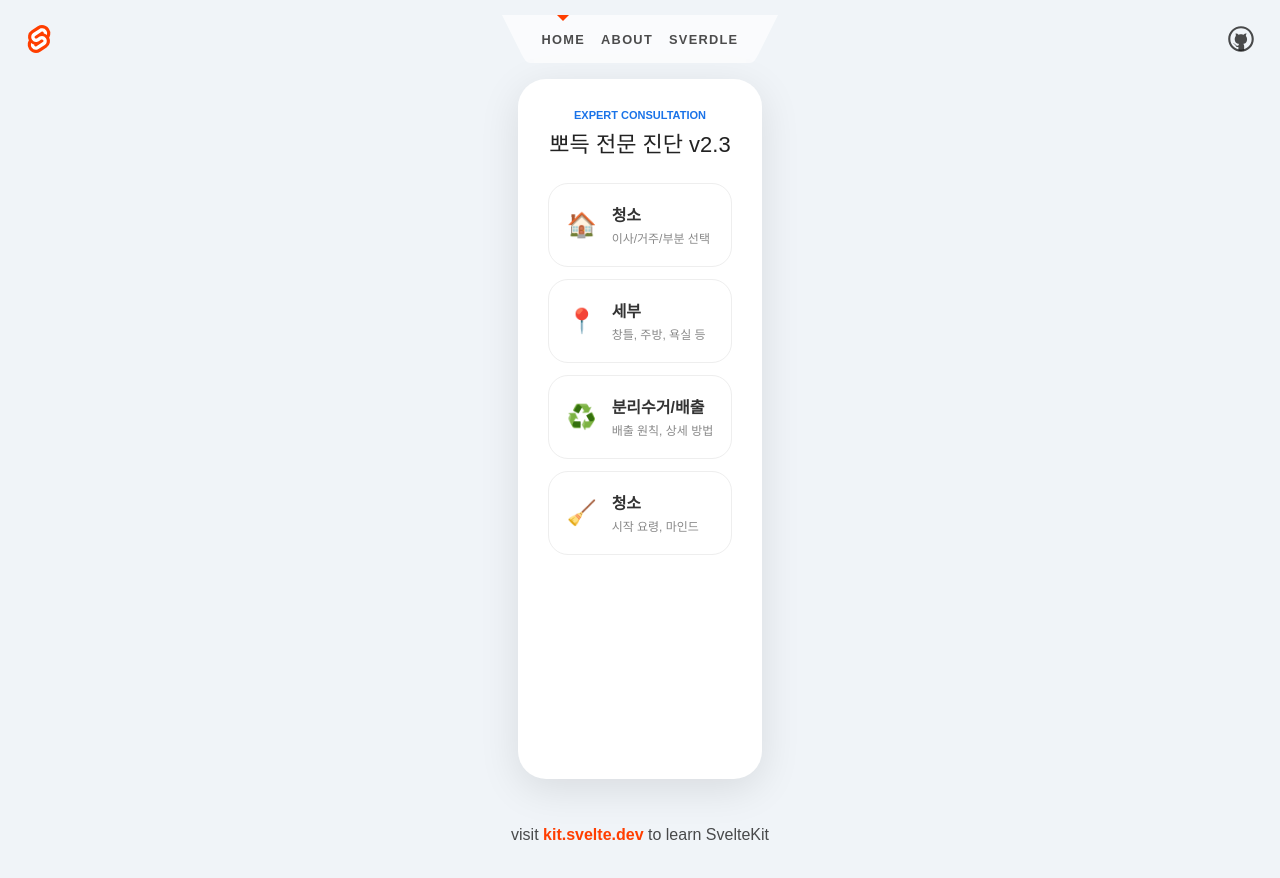
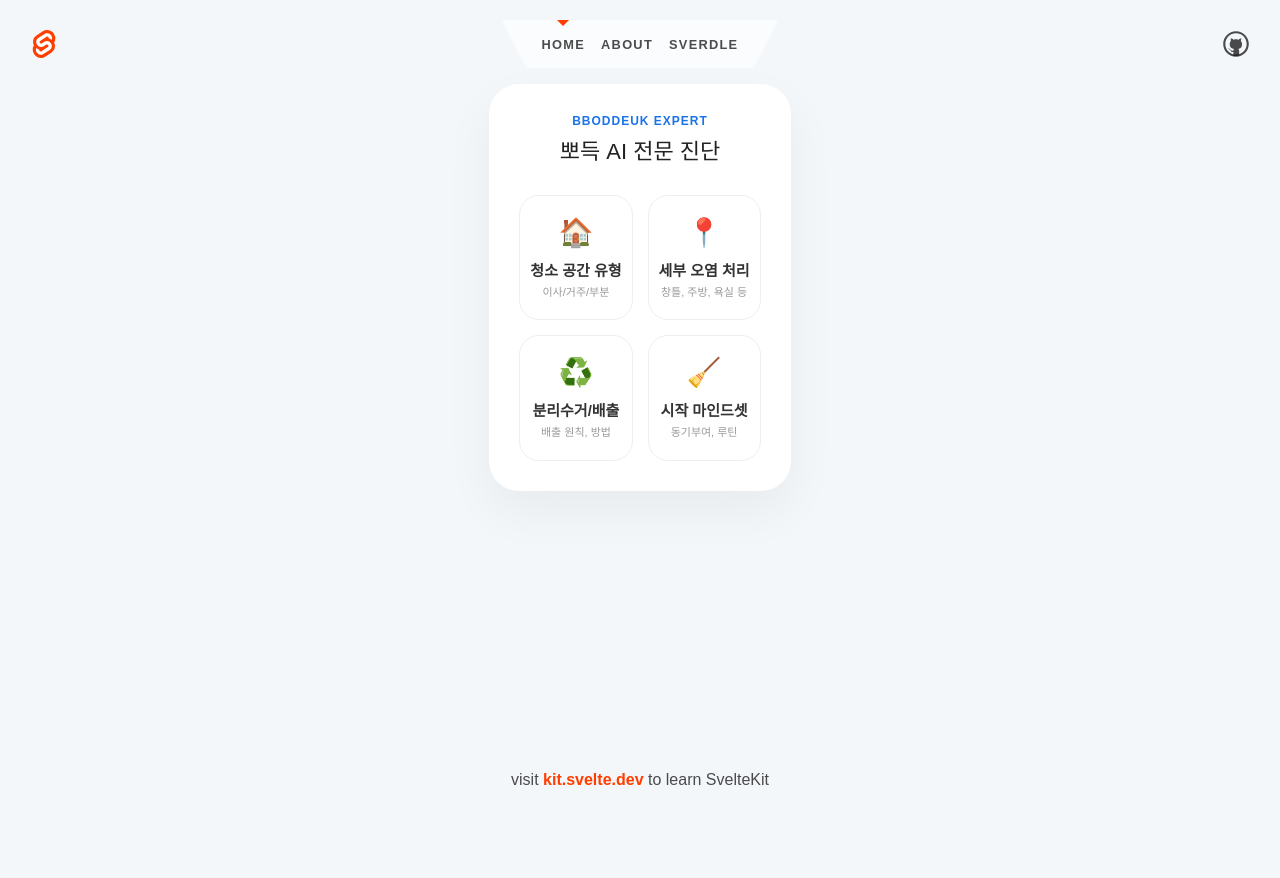
Before and after one commit to jukim1234/clean, a SvelteKit app: page / in a window 1280 px wide. Shown: the top 878 px of the page. After the commit the page ends 840 px from the top, so only its background shows below. Built offline with nearby package versions, Linux system fonts and the light colour scheme.

Commit message:
Sandbox snapshot commit

```diff
--- a/src/routes/+page.svelte
+++ b/src/routes/+page.svelte
@@ -4,93 +4,33 @@
 	let GoogleGenerativeAI;
 	let genAI;
 
-	// 단계 관리: 1(대분류 선택), 2(중분류 번호입력), 3(상세내용 및 사진)
+	// 단계 관리: 1(대분류 버튼), 2(주제 직접 입력), 3(상세내용 가이드)
 	let step = 1;
 	let mainSelection = '';
-	let subSelectionLabel = '';
-	let placeholderText = '';
+	let subTopic = ''; // 사용자가 직접 입력한 주제
+	let placeholderText = '상세한 상황을 입력해주세요.';
 	let chatLog = [];
 
-	let userNumberInput = ''; // 번호 입력값
-	let userQuestion = ''; // 상세 문의 내용
+	let userQuestion = '';
 	let resultHtml = '';
 	let isLoading = false;
 	let imageInput;
 
-	// [대분류] - 화면 노출
+	// [1. 대분류 - 2x2 그리드용 구성]
 	const mainOptions = [
-		{ id: 'space', label: '🏠 청소 공간 유형', desc: '이사/거주/부분 선택' },
+		{ id: 'space', label: '🏠 청소 공간 유형', desc: '이사/거주/부분' },
 		{ id: 'stain', label: '📍 세부 오염 처리', desc: '창틀, 주방, 욕실 등' },
-		{ id: 'recycle', label: '♻️ 분리수거/배출', desc: '배출 원칙, 상세 방법' },
-		{ id: 'mind', label: '🧹 청소 시작 마인드셋', desc: '시작 요령, 마인드' }
+		{ id: 'recycle', label: '♻️ 분리수거/배출', desc: '배출 원칙, 방법' },
+		{ id: 'mind', label: '🧹 시작 마인드셋', desc: '동기부여, 루틴' }
 	];
 
-	// [중분류 로직 데이터] - 사용자는 질문을 읽고 번호를 입력해야 함
-	const subLogic = {
-		space: {
-			question:
-				'청소 공간 유형을 선택해주세요.\n1. 이사/입주 청소 (빈 집 상태)\n2. 거주/부분 청소 (살림 짐 있는 상태)',
-			options: {
-				'1': {
-					label: '이사/입주',
-					guide: '예: 24평형 구축 아파트입니다. 창틀 오염과 니코틴 제거가 시급합니다.'
-				},
-				'2': {
-					label: '거주/부분',
-					guide: '예: 현재 거주 중인 30평형입니다. 주방과 거실 바닥 위주로 진행하고 싶습니다.'
-				}
-			}
-		},
-		stain: {
-			question:
-				'집중 진단이 필요한 오염 구역을 선택해주세요.\n1. 창틀 및 베란다\n2. 주방 및 욕실\n3. 바닥 오염 및 기타',
-			options: {
-				'1': {
-					label: '창틀/베란다',
-					guide: '예: 창틀 하단 곰팡이가 심합니다. 외창 청소 포함 여부도 알려주세요.'
-				},
-				'2': {
-					label: '주방/욕실',
-					guide: '예: 욕실 실리콘 곰팡이와 주방 후드 기름때가 고민입니다.'
-				},
-				'3': {
-					label: '바닥/기타',
-					guide: '예: 반려동물 얼룩이 바닥에 배어있습니다. 특수 세척이 필요할까요?'
-				}
-			}
-		},
-		recycle: {
-			question:
-				'분리수거 및 배출 가이드를 선택해주세요.\n1. 일반/재활용 분리수거 원칙\n2. 대형 폐기물/가전 배출법\n3. 사진으로 직접 문의하기',
-			options: {
-				'1': {
-					label: '분리수거 원칙',
-					guide: '예: 음식물 묻은 플라스틱 용기도 재활용이 가능한지 궁금합니다.'
-				},
-				'2': {
-					label: '폐기물 배출',
-					guide: '예: 안 쓰는 낡은 소파와 고장 난 소형 가전 배출 방법을 알려주세요.'
-				},
-				'3': {
-					label: '사진 진단',
-					guide: '예: 첨부한 사진 속 물건을 어떤 봉투에 담아 버려야 하나요?'
-				}
-			}
-		},
-		mind: {
-			question:
-				'청소 시작이 막막하신가요? 질문을 골라주세요.\n1. 청소 마인드셋 (동기부여)\n2. 실천 요령 (오늘의 루틴)',
-			options: {
-				'1': {
-					label: '마인드셋',
-					guide: '예: 집 전체가 쓰레기장 같습니다. 포기하고 싶은데 조언 부탁드려요.'
-				},
-				'2': {
-					label: '실천 요령',
-					guide: '예: 퇴근 후 10분만 투자해서 거실을 유지하는 방법을 알려주세요.'
-				}
-			}
-		}
+	// [2. 주제에 따른 동적 가이드 생성 로직]
+	const getDynamicGuide = (topic) => {
+		if (topic.includes('창틀') || topic.includes('베란다')) return "예: 창틀 하단 곰팡이가 심하고 외창에 찌든 먼지가 많습니다. 제거 가능한가요?";
+		if (topic.includes('주방') || topic.includes('욕실') || topic.includes('후드')) return "예: 주방 후드 기름때가 딱딱하고, 욕실 타일 사이 변색이 심합니다.";
+		if (topic.includes('이사') || topic.includes('입주')) return "예: 24평형 신축 아파트입니다. 공사 분진 가루가 집안 전체에 가득합니다.";
+		if (topic.includes('바닥') || topic.includes('거실')) return "예: 강아지 소변 얼룩이 강화마루 사이사이에 배어있어 냄새가 납니다.";
+		return `예: '${topic}' 관련하여 현재 상황(범위, 오염 정도 등)을 구체적으로 알려주시면 뽀득 전문가가 진단해 드립니다.`;
 	};
 
 	onMount(async () => {
@@ -99,46 +39,42 @@
 			GoogleGenerativeAI = module.GoogleGenerativeAI;
 			const API_KEY = import.meta.env.VITE_GEMINI_API_KEY;
 			if (API_KEY) genAI = new GoogleGenerativeAI(API_KEY);
-		} catch (e) {
-			console.error('API 초기화 실패', e);
-		}
+		} catch (e) { console.error("초기화 실패", e); }
 	});
 
-	// 대분류 선택 시
 	function handleMainSelect(id) {
 		mainSelection = id;
-		chatLog = [{ role: 'ai', text: subLogic[id].question }];
+		let questionMsg = "";
+		if (id === 'space') questionMsg = "청소 공간 유형에 대해 알려주세요. (예: 이사/입주 청소, 거주/부분 청소 등)";
+		else if (id === 'stain') questionMsg = "집중 진단이 필요한 오염 구역에 대해 알려주세요. (예: 창틀 및 베란다, 주방 및 욕실, 바닥 오염 등)";
+		else if (id === 'recycle') questionMsg = "문의하실 분리수거 품목이나 배출 상황을 알려주세요. (예: 가전 배출, 플라스틱 분류 등)";
+		else questionMsg = "어떤 마인드셋이나 실천 요령이 궁금하신가요? (예: 청소 동기부여, 매일 10분 루틴 등)";
+
+		chatLog = [{ role: 'ai', text: questionMsg }];
 		step = 2;
 	}
 
-	// 번호 입력 제출 시
-	function handleNumberSubmit() {
-		const choice = subLogic[mainSelection].options[userNumberInput.trim()];
-		if (choice) {
-			subSelectionLabel = choice.label;
-			placeholderText = choice.guide;
-			chatLog = [
-				...chatLog,
-				{ role: 'user', text: `${userNumberInput}번 선택: ${choice.label}` },
-				{
-					role: 'ai',
-					text: '좋습니다. 상담에 필요한 정보를 아래에 입력해주세요. 사진을 함께 주시면 뽀득 전문가가 더 정밀하게 진단합니다.'
-				}
-			];
-			step = 3;
-		} else {
-			alert('번호를 다시 확인해주세요. (질문에 적힌 번호만 입력 가능합니다)');
+	function handleTopicSubmit() {
+		if (!subTopic.trim()) {
+			alert("주제를 입력해주세요.");
+			return;
 		}
+		placeholderText = getDynamicGuide(subTopic);
+		chatLog = [...chatLog,
+			{ role: 'user', text: subTopic },
+			{ role: 'ai', text: `'${subTopic}'에 대한 상세 상황을 아래에 입력해주세요. 현장 사진을 첨부하시면 더 정확한 진단서가 발행됩니다.` }
+		];
+		step = 3;
 	}
 
 	async function runAI() {
 		if (!genAI) return;
 		isLoading = true;
-		resultHtml = '뽀득 AI가 상담 리포트를 작성 중입니다...';
+		resultHtml = "뽀득 전문가 AI가 현장 데이터를 정밀 분석 중입니다...";
 
 		try {
 			const model = genAI.getGenerativeModel({ model: 'gemini-flash-latest' });
-			const prompt = `[뽀득 전문가 모드]\n분류: ${userPathInfo()}\n내용: ${userQuestion}\n[미션] 15년 경력 노하우를 담아 결함 체크리스트와 처방전을 작성해줘.`;
+			const prompt = `[뽀득 전문가 모드]\n분류: ${subTopic}\n상세상황: ${userQuestion}\n[규칙] 15년 노하우를 담아 결함 체크리스트와 처방전을 전문적으로 작성할 것.`;
 
 			let parts = [prompt];
 			if (imageInput?.files[0]) {
@@ -151,42 +87,25 @@
 			}
 
 			const result = await model.generateContent(parts);
-			resultHtml = `<strong>[뽀득 AI 진단서]</strong><br><br>${result.response.text().replace(/\n/g, '<br>')}`;
-		} catch (e) {
-			resultHtml = '상담 중 오류: ' + e.message;
-		} finally {
-			isLoading = false;
-		}
-	}
-
-	function userPathInfo() {
-		const mainName = mainOptions.find((o) => o.id === mainSelection)?.label;
-		return `${mainName} > ${subSelectionLabel}`;
-	}
-
-	function reset() {
-		step = 1;
-		mainSelection = '';
-		userNumberInput = '';
-		userQuestion = '';
-		resultHtml = '';
-		chatLog = [];
+			resultHtml = `<strong>[뽀득 AI 진단서 발행]</strong><br><br>${result.response.text().replace(/\n/g, '<br>')}`;
+		} catch (e) { resultHtml = "에러: " + e.message; }
+		finally { isLoading = false; }
 	}
 </script>
 
-<div class="app-container">
+<div class="app">
 	<header>
-		<div class="top-label">Expert Consultation</div>
-		<h1>뽀득 전문 진단 v2.3</h1>
+		<div class="brand">BBODDEUK EXPERT</div>
+		<h1>뽀득 AI 전문 진단</h1>
 	</header>
 
 	{#if step === 1}
 		<div class="main-grid">
 			{#each mainOptions as opt}
-				<button class="main-card" on:click={() => handleMainSelect(opt.id)}>
-					<span class="icon">{opt.label.split(' ')[0]}</span>
-					<div class="txt">
-						<strong>{opt.label.split(' ')[1]}</strong>
+				<button class="menu-card" on:click={() => handleMainSelect(opt.id)}>
+					<div class="card-content">
+						<span class="icon">{opt.label.split(' ')[0]}</span>
+						<strong>{opt.label.split(' ').slice(1).join(' ')}</strong>
 						<p>{opt.desc}</p>
 					</div>
 				</button>
@@ -201,29 +120,25 @@
 			{/each}
 
 			{#if step === 2}
-				<div class="input-area fade-in">
-					<input
-						type="text"
-						bind:value={userNumberInput}
-						placeholder="번호만 입력 (예: 1)"
-						on:keypress={(e) => e.key === 'Enter' && handleNumberSubmit()}
-					/>
-					<button on:click={handleNumberSubmit}>번호 입력</button>
+				<div class="input-row fade-in">
+					<input type="text" bind:value={subTopic} placeholder="주제를 직접 입력하세요..." on:keypress={(e)=>e.key==='Enter' && handleTopicSubmit()}/>
+					<button on:click={handleTopicSubmit}>확인</button>
 				</div>
 			{/if}
 
 			{#if step === 3}
-				<div class="final-form fade-in">
-					<div class="info-tag">{userPathInfo()}</div>
-					<div class="file-box">
-						<label for="img">📸 현장 사진 첨부 (선택)</label>
-						<input type="file" id="img" bind:this={imageInput} accept="image/*" />
+				<div class="final-box fade-in">
+					<div class="field">
+						<label>📸 현장 사진 (선택)</label>
+						<input type="file" bind:this={imageInput} accept="image/*" />
 					</div>
-					<textarea bind:value={userQuestion} placeholder={placeholderText}></textarea>
-					<div class="btns">
-						<button class="btn-reset" on:click={reset}>처음부터</button>
-						<button class="btn-run" on:click={runAI} disabled={isLoading}>
-							{isLoading ? '뽀득 전문가 분석 중...' : '전문 진단 요청'}
+					<div class="field">
+						<textarea bind:value={userQuestion} placeholder={placeholderText}></textarea>
+					</div>
+					<div class="btn-group">
+						<button class="reset" on:click={()=>{step=1; subTopic=''; userQuestion=''; resultHtml='';}}>다시 시작</button>
+						<button class="submit" on:click={runAI} disabled={isLoading}>
+							{isLoading ? '진단 중...' : '뽀득 AI 진단 요청'}
 						</button>
 					</div>
 				</div>
@@ -232,213 +147,48 @@
 	{/if}
 
 	{#if resultHtml}
-		<div class="result-box">
-			<div class="res-body">{@html resultHtml}</div>
-		</div>
+		<div class="result-box fade-in">{@html resultHtml}</div>
 	{/if}
 </div>
 
 <style>
-	:global(body) {
-		background: #f0f4f8;
-		font-family: 'Pretendard', sans-serif;
-		padding: 15px;
-		margin: 0;
-	}
-	.app-container {
-		max-width: 480px;
-		margin: 0 auto;
-		background: #fff;
-		border-radius: 28px;
-		padding: 30px;
-		box-shadow: 0 10px 40px rgba(0, 0, 0, 0.1);
-		min-height: 80vh;
-	}
-	.top-label {
-		color: #1a73e8;
-		font-weight: 800;
-		font-size: 11px;
-		text-transform: uppercase;
-		text-align: center;
-	}
-	h1 {
-		font-size: 22px;
-		text-align: center;
-		margin-top: 5px;
-		margin-bottom: 25px;
-		color: #222;
-	}
+	:global(body) { background: #f4f7fa; font-family: 'Pretendard', sans-serif; padding: 20px; margin: 0; }
+	.app { max-width: 500px; margin: 0 auto; background: #fff; border-radius: 30px; padding: 30px; box-shadow: 0 20px 50px rgba(0,0,0,0.05); }
+	.brand { color: #1a73e8; font-weight: 800; font-size: 12px; letter-spacing: 1px; text-align: center; margin-bottom: 5px; }
+	h1 { font-size: 22px; text-align: center; margin: 0 0 30px 0; color: #222; }
 
-	/* 대분류 그리드 */
-	.main-grid {
-		display: grid;
-		grid-template-columns: 1fr;
-		gap: 12px;
-	}
-	.main-card {
-		display: flex;
-		align-items: center;
-		gap: 15px;
-		background: #fff;
-		border: 1.5px solid #eee;
-		padding: 18px;
-		border-radius: 20px;
-		cursor: pointer;
-		text-align: left;
-		transition: 0.2s;
-	}
-	.main-card:hover {
-		border-color: #1a73e8;
-		background: #f8fbff;
-	}
-	.main-card .icon {
-		font-size: 24px;
-	}
-	.main-card strong {
-		display: block;
-		font-size: 16px;
-		color: #333;
-	}
-	.main-card p {
-		font-size: 12px;
-		color: #888;
-		margin: 4px 0 0;
-	}
+	/* 2행 2열 그리드 */
+	.main-grid { display: grid; grid-template-columns: 1fr 1fr; gap: 15px; }
+	.menu-card { background: #fff; border: 1.5px solid #eee; border-radius: 20px; padding: 20px 10px; cursor: pointer; transition: 0.2s; }
+	.menu-card:hover { border-color: #1a73e8; background: #f8fbff; transform: translateY(-3px); }
+	.icon { font-size: 28px; display: block; margin-bottom: 10px; }
+	.menu-card strong { display: block; font-size: 15px; color: #333; margin-bottom: 5px; }
+	.menu-card p { font-size: 11px; color: #999; margin: 0; line-height: 1.3; }
 
-	/* 채팅 영역 */
-	.chat-container {
-		display: flex;
-		flex-direction: column;
-		gap: 15px;
-	}
-	.msg {
-		display: flex;
-		flex-direction: column;
-	}
-	.msg.ai {
-		align-items: flex-start;
-	}
-	.msg.user {
-		align-items: flex-end;
-	}
-	.bubble {
-		max-width: 85%;
-		padding: 14px 18px;
-		border-radius: 20px;
-		font-size: 14px;
-		line-height: 1.6;
-		white-space: pre-wrap;
-	}
-	.msg.ai .bubble {
-		background: #f1f3f4;
-		color: #333;
-		border-top-left-radius: 2px;
-	}
-	.msg.user .bubble {
-		background: #1a73e8;
-		color: #fff;
-		border-top-right-radius: 2px;
-	}
+	/* 채팅 스타일 */
+	.chat-container { display: flex; flex-direction: column; gap: 15px; }
+	.msg { display: flex; flex-direction: column; }
+	.msg.ai { align-items: flex-start; }
+	.msg.user { align-items: flex-end; }
+	.bubble { max-width: 85%; padding: 14px 18px; border-radius: 20px; font-size: 14px; line-height: 1.5; }
+	.msg.ai .bubble { background: #f1f3f4; color: #333; border-top-left-radius: 2px; }
+	.msg.user .bubble { background: #1a73e8; color: #fff; border-top-right-radius: 2px; }
 
-	/* 입력 영역 */
-	.input-area {
-		display: flex;
-		gap: 10px;
-		margin-left: 10px;
-	}
-	.input-area input {
-		flex: 1;
-		padding: 12px;
-		border: 1.5px solid #ddd;
-		border-radius: 12px;
-		outline: none;
-	}
-	.input-area button {
-		background: #1a73e8;
-		color: #fff;
-		border: none;
-		padding: 0 20px;
-		border-radius: 12px;
-		font-weight: bold;
-		cursor: pointer;
-	}
+	/* 입력창 */
+	.input-row { display: flex; gap: 10px; }
+	.input-row input { flex: 1; padding: 14px; border: 1.5px solid #ddd; border-radius: 15px; outline: none; font-size: 14px; }
+	.input-row button { background: #1a73e8; color: white; border: none; padding: 0 20px; border-radius: 15px; font-weight: bold; cursor: pointer; }
 
-	.final-form {
-		background: #f8f9fa;
-		padding: 20px;
-		border-radius: 20px;
-	}
-	.info-tag {
-		font-size: 12px;
-		color: #1a73e8;
-		font-weight: bold;
-		margin-bottom: 15px;
-	}
-	.file-box {
-		margin-bottom: 15px;
-	}
-	.file-box label {
-		display: block;
-		font-size: 13px;
-		font-weight: bold;
-		margin-bottom: 8px;
-		color: #555;
-	}
-	textarea {
-		width: 100%;
-		height: 110px;
-		border: 1.5px solid #ddd;
-		border-radius: 12px;
-		padding: 12px;
-		box-sizing: border-box;
-		resize: none;
-		font-size: 14px;
-		outline: none;
-	}
-	.btns {
-		display: flex;
-		gap: 10px;
-		margin-top: 15px;
-	}
-	.btn-run {
-		flex: 3;
-		background: #1a73e8;
-		color: #fff;
-		border: none;
-		padding: 15px;
-		border-radius: 12px;
-		font-weight: bold;
-		cursor: pointer;
-	}
-	.btn-reset {
-		flex: 1;
-		background: #fff;
-		border: 1px solid #ddd;
-		border-radius: 12px;
-		cursor: pointer;
-		font-size: 13px;
-	}
+	.final-box { background: #f8f9fa; padding: 20px; border-radius: 20px; margin-top: 10px; }
+	.field { margin-bottom: 15px; }
+	.field label { font-size: 12px; font-weight: bold; color: #666; display: block; margin-bottom: 8px; }
+	textarea { width: 100%; height: 120px; border: 1.5px solid #ddd; border-radius: 15px; padding: 15px; box-sizing: border-box; resize: none; font-size: 14px; outline: none; }
 
-	.result-box {
-		margin-top: 30px;
-		background: #fff;
-		border: 1px solid #eef2f6;
-		border-radius: 20px;
-		padding: 25px;
-		font-size: 14px;
-		line-height: 1.8;
-	}
-	.fade-in {
-		animation: fadeIn 0.3s ease-in;
-	}
-	@keyframes fadeIn {
-		from {
-			opacity: 0;
-			transform: translateY(10px);
-		}
-		to {
-			opacity: 1;
-			transform: translateY(0);
-		}
-	}
+	.btn-group { display: flex; gap: 10px; }
+	.submit { flex: 3; background: #1a73e8; color: #fff; border: none; padding: 16px; border-radius: 15px; font-weight: bold; cursor: pointer; }
+	.reset { flex: 1; background: #fff; border: 1px solid #ddd; border-radius: 15px; cursor: pointer; font-size: 12px; }
+
+	.result-box { margin-top: 30px; background: #fcfdfe; border: 1px solid #eef2f6; border-radius: 20px; padding: 25px; font-size: 14px; line-height: 1.8; }
+	.fade-in { animation: fadeIn 0.4s ease-out; }
+	@keyframes fadeIn { from { opacity: 0; transform: translateY(10px); } to { opacity: 1; transform: translateY(0); } }
 </style>
```
